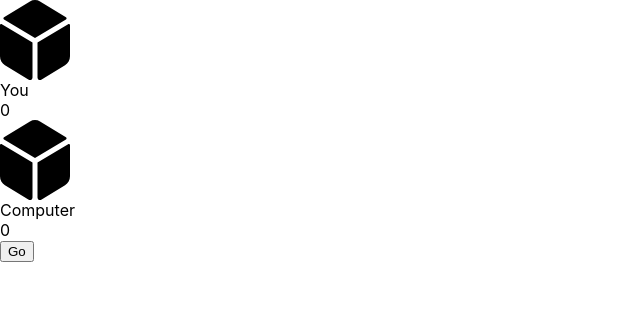
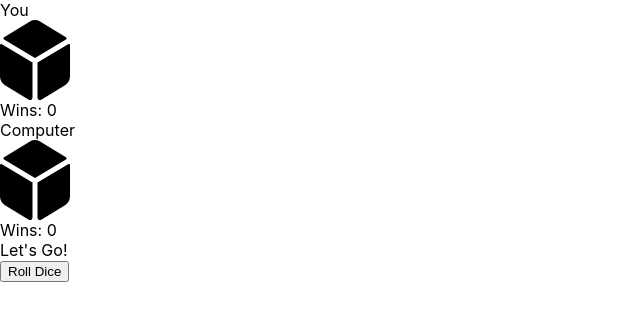
Before and after one commit to dwalker109/dice, a React (Create React App) app: page / in a window 1280 px wide. Shown: the top 320 px of the page, without its empty margins (0-640 px from the left). Built offline with nearby package versions, Linux system fonts and the light colour scheme.

Commit message:
UI feature complete

```diff
--- a/src/apps/dice/features/actor/Actor.tsx
+++ b/src/apps/dice/features/actor/Actor.tsx
@@ -1,14 +1,15 @@
 import React, { FC } from "react";
-import { Player } from "../../types";
+import { Player, MatchStatus } from "../../types";
 import { useSelector } from "react-redux";
 import { selectActiveDiceRound } from "../dice/diceSelectors";
-import { selectHistory } from "../match/matchSelectors";
+import { selectHistory, selectStatus } from "../match/matchSelectors";
 import { Dice } from "../dice/Dice";
 
 type ActorProps = { player: Player };
 const Actor: FC<ActorProps> = ({ player }) => {
   const activeDiceRound = useSelector(selectActiveDiceRound);
   const history = useSelector(selectHistory);
+  const status = useSelector(selectStatus);
 
   const { result } = activeDiceRound.rolls.find(it => {
     return it.player.id === player.id;
@@ -19,9 +20,9 @@ const Actor: FC<ActorProps> = ({ player }) => {
 
   return (
     <div className="Actor-main">
-      <Dice results={result} />
       <div className="Actor-name">{player.name}</div>
-      <div className="Actor-score">{score}</div>
+      <Dice results={result} status={status} />
+      <div className="Actor-score">Wins: {score}</div>
     </div>
   );
 };
--- /dev/null
+++ b/src/apps/dice/features/dice/Dice.css
@@ -0,0 +1,36 @@
+/* originally authored by Nick Pettit - https://github.com/nickpettit/glide */
+
+@keyframes wobble {
+    from {
+      transform: translate3d(0, 0, 0);
+    }
+
+    15% {
+      transform: translate3d(-25%, 0, 0) rotate3d(0, 0, 1, -5deg);
+    }
+
+    30% {
+      transform: translate3d(20%, 0, 0) rotate3d(0, 0, 1, 3deg);
+    }
+
+    45% {
+      transform: translate3d(-15%, 0, 0) rotate3d(0, 0, 1, -3deg);
+    }
+
+    60% {
+      transform: translate3d(10%, 0, 0) rotate3d(0, 0, 1, 2deg);
+    }
+
+    75% {
+      transform: translate3d(-5%, 0, 0) rotate3d(0, 0, 1, -1deg);
+    }
+
+    to {
+      transform: translate3d(0, 0, 0);
+    }
+  }
+
+  .wobble {
+    animation-duration: 0.5s;
+    animation-name: wobble;
+  }
--- a/src/apps/dice/features/dice/Dice.tsx
+++ b/src/apps/dice/features/dice/Dice.tsx
@@ -9,8 +9,9 @@ import {
   IconDefinition,
 } from "@fortawesome/free-solid-svg-icons";
 import { FontAwesomeIcon } from "@fortawesome/react-fontawesome";
-import PropTypes from "prop-types";
 import React, { FC } from "react";
+import { MatchStatus } from "../../types";
+import "./Dice.css";
 
 /**
  * Single
@@ -27,19 +28,20 @@ const faceMap: Map<number, IconDefinition> = new Map([
 
 type DieProps = {
   result: number;
+  status: MatchStatus;
 };
 
-const Die: FC<DieProps> = ({ result }) => {
+const Die: FC<DieProps> = ({ result, status }) => {
   const faIcon = faceMap.get(result) || faDiceD6;
   return (
     <div className="Die-main">
-      <FontAwesomeIcon icon={faIcon} size="5x" />
+      <FontAwesomeIcon
+        icon={faIcon}
+        size="5x"
+        className={status === "RUNNING" ? "wobble" : undefined}
+      />
     </div>
   );
-};
-
-Die.propTypes = {
-  result: PropTypes.number.isRequired,
 };
 
 /**
@@ -48,19 +50,16 @@ Die.propTypes = {
 
 type DiceProps = {
   results: number[];
+  status: MatchStatus;
 };
 
-const Dice: FC<DiceProps> = ({ results }) => (
+const Dice: FC<DiceProps> = ({ results, status }) => (
   <>
     {results.map((result, i) => (
-      <Die key={i} result={result} />
+      <Die key={i} result={result} status={status} />
     ))}
   </>
 );
-
-Dice.propTypes = {
-  results: PropTypes.arrayOf(PropTypes.number.isRequired).isRequired,
-};
 
 /**
  * Export
--- a/src/apps/dice/features/match/Match.tsx
+++ b/src/apps/dice/features/match/Match.tsx
@@ -1,19 +1,28 @@
 import React, { FC, useEffect, useState } from "react";
-import { useDispatch } from "react-redux";
+import { useDispatch, useSelector } from "react-redux";
 import Actor from "../actor/Actor";
 import { p1, p2 } from "../actor/players";
 import { initMatch, runMatch } from "./matchThunk";
+import { selectStatus, selectWinner } from "./matchSelectors";
+import { PayloadAction } from "@reduxjs/toolkit";
 
 const Match: FC = () => {
   // Simple local state for players for life of component, for now
   const [player1] = useState(p1);
   const [player2] = useState(p2);
 
+  const winner = useSelector(selectWinner);
+  const status = useSelector(selectStatus);
+
   const dispatch = useDispatch();
 
   useEffect(() => {
     dispatch(initMatch([player1, player2]));
   }, [dispatch, player1, player2]);
+
+  const resultStyle = {
+    opacity: status === "RUNNING" ? 0 : 1,
+  };
 
   return (
     <div className="Match-main">
@@ -23,8 +32,20 @@ const Match: FC = () => {
       <div className="Match-p2">
         <Actor player={player2} />
       </div>
+      <div className="Match-result" style={resultStyle}>
+        {status === "RUNNING" && <>...</>}
+        {status === "NEW" && <>Let&apos;s Go!</>}
+        {status === "WON" && winner === player1 && <>You Win!</>}
+        {status === "WON" && winner === player2 && <>You Lose!</>}
+        {status === "DRAWN" && winner === null && <>It&apos; a Draw!!</>}
+      </div>
       <div className="Match-go">
-        <button onClick={() => dispatch(runMatch())}>Go</button>
+        <button
+          disabled={status === "RUNNING"}
+          onClick={(): any => dispatch(runMatch())}
+        >
+          Roll Dice
+        </button>
       </div>
     </div>
   );
--- a/src/apps/dice/features/match/matchSelectors.ts
+++ b/src/apps/dice/features/match/matchSelectors.ts
@@ -4,6 +4,7 @@ import rulesets from "./rulesets";
 
 const selectMatch = (state: RootState): MatchState => state.match;
 
+const selectStatus = createSelector(selectMatch, state => state.status);
 const selectPlayers = createSelector(selectMatch, state => state.players);
 const selectRuleset = createSelector(selectMatch, state =>
   rulesets.get(state.ruleset)
@@ -13,6 +14,7 @@ const selectHistory = createSelector(selectMatch, state => state.history);
 
 export {
   selectMatch,
+  selectStatus,
   selectPlayers,
   selectRuleset,
   selectWinner,
--- a/src/apps/dice/features/match/matchThunk.ts
+++ b/src/apps/dice/features/match/matchThunk.ts
@@ -22,9 +22,10 @@ const runMatch = (): AppThunk => async (dispatch, getState): Promise<void> => {
   // Get algorithms from ruleset
   const { rollAlgo, winnerAlgo } = selectRuleset(getState()) || fallback;
 
-  // Throw dice for all players
+  // Throw dice for all players and block for animations
   const players = selectPlayers(getState());
   players.forEach(player => dispatch(roll({ player, result: rollAlgo() })));
+  await new Promise(resolve => setTimeout(() => resolve(), 500));
 
   // Finish the game and calc outcomes
   const diceRound = selectActiveDiceRound(getState());
--- a/src/apps/dice/types.ts
+++ b/src/apps/dice/types.ts
@@ -37,9 +37,11 @@ export type RulesetLookup = Map<SupportedRulesets, Ruleset>;
 
 export type MatchHistory = [string, number];
 
+export type MatchStatus = "NEW" | "RUNNING" | "WON" | "DRAWN";
+
 export type MatchState = {
   id: string;
-  status: "NEW" | "RUNNING" | "WON" | "DRAWN";
+  status: MatchStatus;
   diceRoundIds: string[];
   players: Player[];
   winner: Player | null;
```
